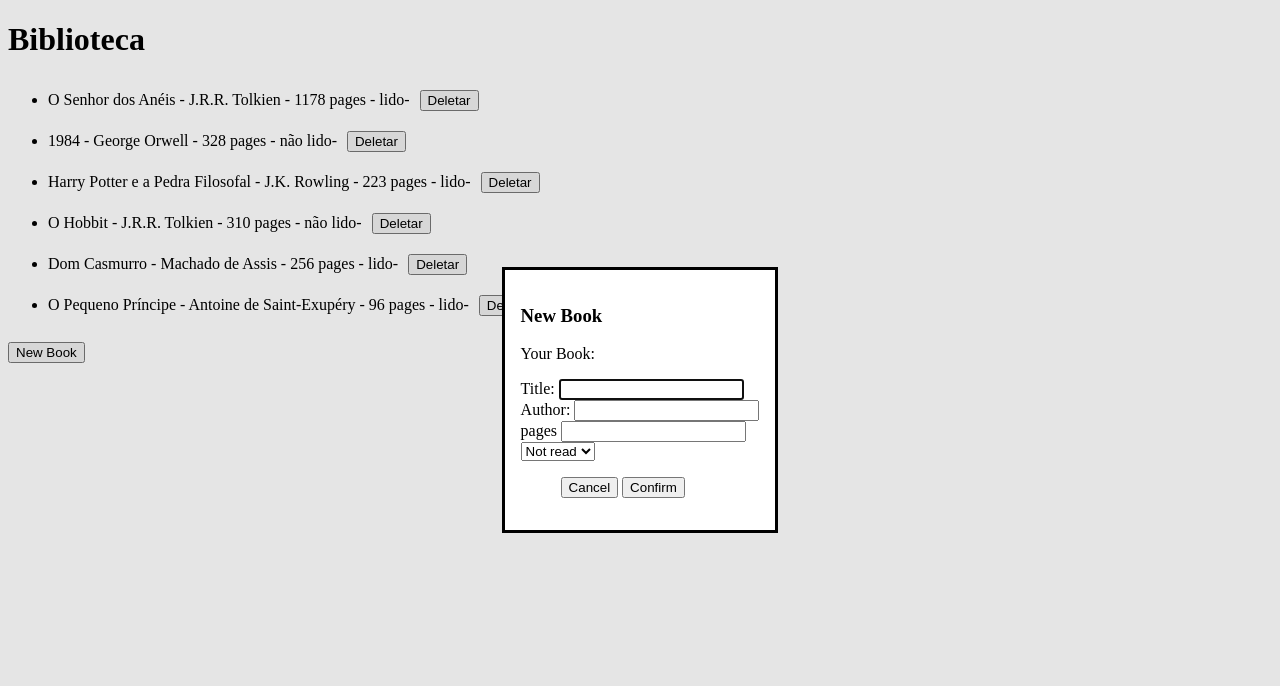
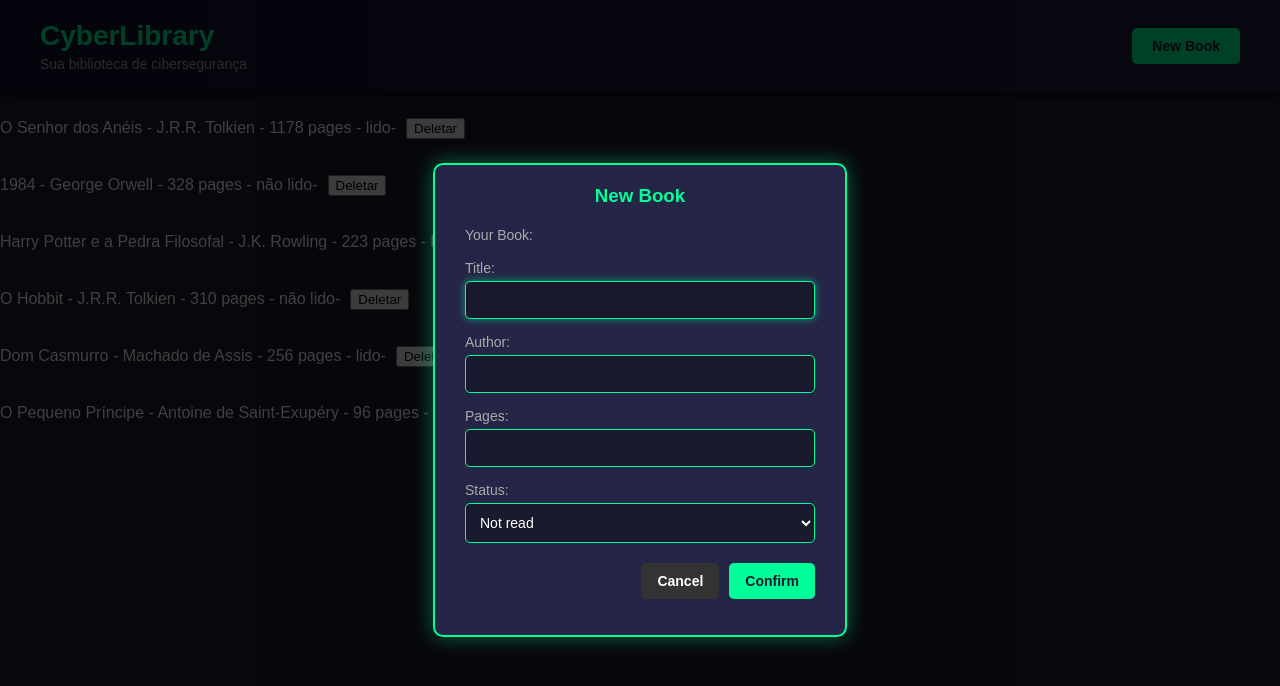
Before and after one commit to gabrielmz719/biblioteca-ciberseguranca, a plain HTML site: page index.html in a window 1280 px wide. Both pictures are taken after a click on the button "New Book". Drawn offline with Linux system fonts and the light colour scheme.

Commit message:
style:estilizando header e dialog form do nosso projeto acrescentando paleta de cores

```diff
--- /dev/null
+++ b/css/dialogForm.css
@@ -0,0 +1,84 @@
+dialog {
+    border: 2px solid var(--dialog-border);
+    border-radius: 10px;
+    padding: 20px 30px;
+    background: var(--dialog-bg);
+    color: var(--input-text);
+    width: 350px;
+    max-width: 90%;
+    box-shadow: 0 0 20px rgba(0, 255, 153, 0.4);
+}
+
+dialog::backdrop {
+    background: rgba(0, 0, 0, 0.75);
+}
+
+dialog h3 {
+    margin-top: 0;
+    color: var(--text-main);
+    text-align: center;
+}
+
+form div {
+    margin: 15px 0;
+    display: flex;
+    flex-direction: column;
+}
+
+label {
+    margin-bottom: 5px;
+    font-size: 14px;
+    color: var(--text-sub);
+}
+
+input, select {
+    padding: 10px;
+    border: 1px solid var(--input-border);
+    border-radius: 5px;
+    background: var(--input-bg);
+    color: var(--input-text);
+    font-size: 14px;
+    outline: none;
+    transition: border 0.3s;
+}
+
+input:focus, select:focus {
+    border-color: var(--text-main);
+    box-shadow: 0 0 8px rgba(0, 255, 153, 0.5);
+}
+
+menu {
+    display: flex;
+    justify-content: flex-end;
+    gap: 10px;
+    margin-top: 20px;
+}
+
+menu button {
+    padding: 10px 16px;
+    font-size: 14px;
+    font-weight: bold;
+    border: none;
+    border-radius: 5px;
+    cursor: pointer;
+    transition: 0.3s;
+}
+
+#cancel {
+    background: #333;
+    color: #fff;
+}
+
+#cancel:hover {
+    background: #ff0000;
+}
+
+#confirm {
+    background: var(--btn-bg);
+    color: var(--btn-text);
+}
+
+#confirm:hover {
+    background: var(--btn-bg-hover);
+    transform: scale(1.05);
+}
--- /dev/null
+++ b/css/header.css
@@ -0,0 +1,43 @@
+header {
+        display: flex;
+        justify-content: space-between;
+        align-items: center;
+        padding: 20px 40px;
+        background: var(--bg-header);
+        box-shadow: 0 4px 6px rgba(0,0,0,0.5);
+    }
+
+    header h1 {
+        margin: 0;
+        font-size: 28px;
+        color: var(--text-main);
+    }
+
+    header span {
+        display: block;
+        font-size: 14px;
+        color: var(--text-sub);
+        margin-top: 4px;
+    }
+
+    .header-left {
+        display: flex;
+        flex-direction: column;
+    }
+
+    button#updateDetails {
+        padding: 10px 20px;
+        font-size: 14px;
+        font-weight: bold;
+        border: none;
+        border-radius: 5px;
+        background-color: var(--btn-bg);
+        color: var(--btn-text);
+        cursor: pointer;
+        transition: background 0.3s, transform 0.2s;
+    }
+
+    button#updateDetails:hover {
+        background-color: var(--btn-bg-hover);
+        transform: scale(1.05);
+    }
--- /dev/null
+++ b/css/style.css
@@ -0,0 +1,23 @@
+@import "./header.css";
+@import "./dialogForm.css";
+
+:root {
+    --bg-header: linear-gradient(90deg, #0f0f2f, #1f1f3f);
+    --bg-body: #1a1a2e;
+    --text-main: #00ff99;
+    --text-sub: #aaa;
+    --btn-bg: #00ff99;
+    --btn-bg-hover: #00cc77;
+    --btn-text: #1a1a2e;
+    --dialog-bg: #252547;
+    --dialog-border: #00ff99;
+    --input-bg: #1a1a2e;
+    --input-border: #00ff99;
+    --input-text: #fff;
+}
+    body {
+        margin: 0;
+        font-family: 'Arial', sans-serif;
+        background-color: var(--bg-body);
+        color: #fff;
+    }
--- a/index.html
+++ b/index.html
@@ -5,14 +5,19 @@
     <meta charset="UTF-8">
     <meta name="viewport" content="width=device-width, initial-scale=1.0">
     <title>Biblioteca Cibersegurança</title>
-    <link rel="stylesheet" href="style.css">
+    <link rel="stylesheet" href="./css/style.css">
 </head>
 
 <body>
-    <h1>Biblioteca</h1>
-    <div class="card-books">
-        <ul id="cardBooks">
-        </ul>
+    <header>
+        <div class="header-left">
+            <h1>CyberLibrary</h1>
+            <span>Sua biblioteca de cibersegurança</span>
+        </div>
+        <button id="updateDetails">New Book</button>
+    </header>
+    <div id="cardBooks" class="cardBooks">
+
 
     </div>
 
@@ -34,12 +39,13 @@
             <input type="text" id="author" required />
         </div>
         <div>
-                <label for="pages">pages</label>
-                <input type="number" id="pages"  required />
+            <label for="pages">Pages:</label>
+            <input type="number" id="pages" required />
         </div>
         <div>
+            <label for="selectRead">Status:</label>
             <select name="select" id="selectRead">
-                    <option id='read' value="read">read</option>
+                <option id='read' value="read">Read</option>
                 <option id='notread' value="notread" selected>Not read</option>
             </select>
         </div>
@@ -50,8 +56,6 @@
     </form>
 </dialog>
 
-    <button id="updateDetails">New Book</button>
-
 
     <script src="./script.js"></script>
 </body>
--- a/script.js
+++ b/script.js
@@ -34,7 +34,7 @@ function displayBook() {
     // serve para capturar o id do objeto
     let index = myLibrary.findIndex(item => item.id === element.id);
 
-    let item = document.createElement('li');
+    let item = document.createElement('p');
     item.textContent = `${element.title} - ${element.author} - ${element.pages} pages - ${element.read}-`;
     cardBooks.appendChild(item);
     item.appendChild(buttonDelete);
```
Also changed, not shown: style.css (deleted). Lines whose indentation alone changed are shown as unchanged.
